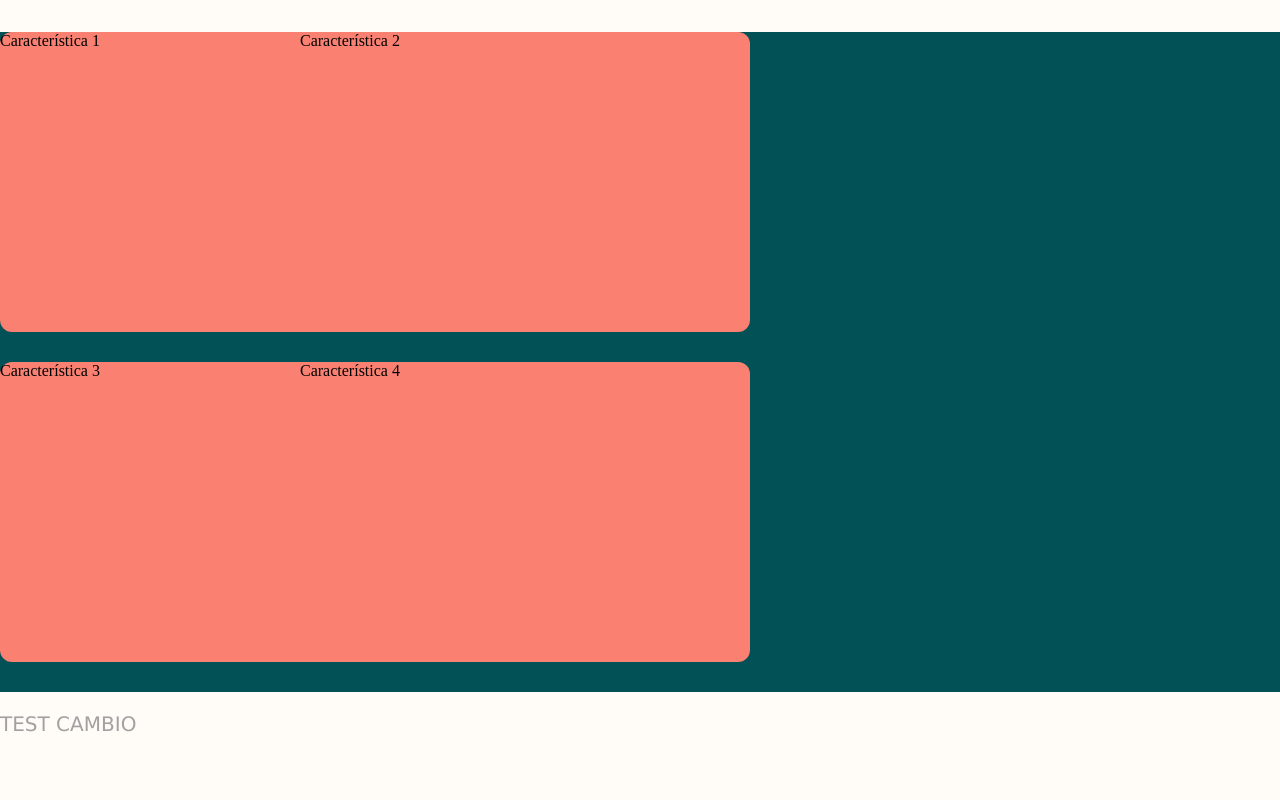
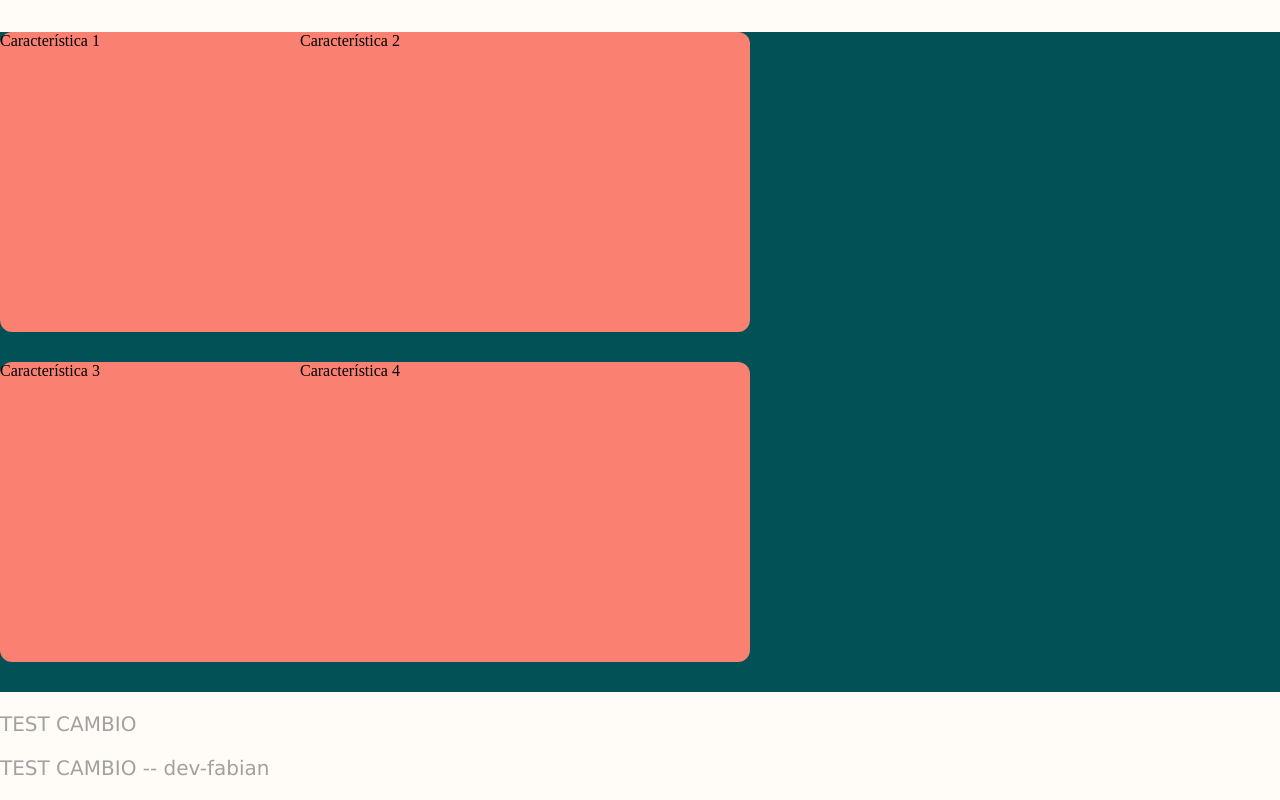
Before and after one commit to fabian-lopez/MatchaBedu, a plain HTML site: page index.html in a window 1280 px wide. Shown: the part 1453-2253 px from the top of the page. Before the commit the page ends 2209 px from the top, so only its background shows below. Drawn offline with Linux system fonts and the light colour scheme.

Commit message:
cambio test en rama de developer Fabian

```diff
--- a/index.html
+++ b/index.html
@@ -124,6 +124,7 @@
 
 
     <p>TEST CAMBIO</p>
+    <p>TEST CAMBIO -- dev-fabian</p>
 
 
   </body>
```
